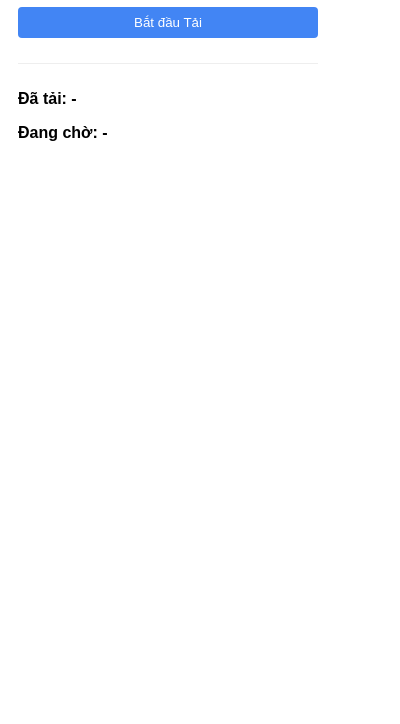
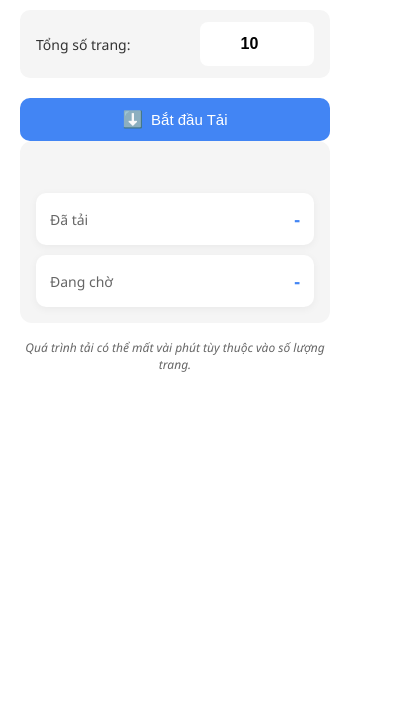
Before and after one commit to the-khiem7/GoogleCanvasDownload, a browser extension: page popup.html in a window 400 px wide. Shown: the part 120-844 px from the top of the page. Drawn offline with Linux system fonts and the light colour scheme.

Commit message:
Redesign UI

```diff
--- a/popup.html
+++ b/popup.html
@@ -5,86 +5,281 @@
   <meta name="viewport" content="width=device-width, initial-scale=1.0">
   <title>Google Canvas Download</title>
   <style>
+    :root {
+      --primary-color: #4285F4;
+      --primary-hover: #3367D6;
+      --success-color: #34A853;
+      --success-hover: #2E8B57;
+      --text-color: #333;
+      --light-gray: #f5f5f5;
+      --border-color: #e0e0e0;
+      --gradient: linear-gradient(135deg, #4285F4, #34A853);
+    }
+
     body {
-      width: 300px;
-      font-family: Arial, sans-serif;
+      width: 350px;
+      font-family: 'Segoe UI', Roboto, Arial, sans-serif;
+      padding: 0;
+      margin: 0;
+      background-color: #fff;
+      color: var(--text-color);
+    }
+
+    .container {
+      display: grid;
+      grid-template-columns: 1fr;
+      grid-gap: 16px;
+      padding: 0;
+    }
+
+    .header {
+      background: var(--gradient);
+      color: white;
+      padding: 24px 20px;
+      position: relative;
+      overflow: hidden;
+      border-radius: 0 0 30% 0;
+    }
+
+    .header h2 {
+      margin: 0;
+      font-size: 24px;
+      text-align: left;
+      font-weight: 500;
+      color: white;
+      text-shadow: 0 1px 2px rgba(0,0,0,0.1);
+    }
+
+    .header::after {
+      content: "";
+      position: absolute;
+      bottom: -10px;
+      right: -10px;
+      width: 60px;
+      height: 60px;
+      background: rgba(255,255,255,0.1);
+      border-radius: 50%;
+    }
+
+    .content {
+      padding: 0 20px 20px;
+    }
+
+    .card {
+      background: #fff;
+      border-radius: 12px;
+      box-shadow: 0 4px 20px rgba(0, 0, 0, 0.06);
+      padding: 20px;
+      transition: all 0.3s ease;
+      margin-bottom: 16px;
+    }
+
+    .input-panel {
+      display: flex;
+      align-items: center;
+      margin-bottom: 20px;
+      background: var(--light-gray);
+      padding: 12px 16px;
+      border-radius: 10px;
+    }
+
+    .input-group {
+      display: flex;
+      align-items: center;
+      width: 100%;
+      margin: 0;
+    }
+
+    .input-group label {
+      flex: 1;
+      font-size: 14px;
+      font-weight: 500;
+    }
+
+    .input-group input {
+      width: 80px;
+      padding: 12px 16px;
+      border: 1px solid transparent;
+      border-radius: 8px;
+      font-size: 16px;
+      transition: all 0.2s;
+      background: white;
+      text-align: center;
+      font-weight: bold;
+    }
+
+    .input-group input:focus {
+      outline: none;
+      border-color: var(--primary-color);
+      box-shadow: 0 0 0 2px rgba(66, 133, 244, 0.2);
+    }
+
+    .actions {
+      display: flex;
+      flex-direction: row;
+      gap: 12px;
+    }
+
+    .btn {
+      flex: 1;
+      background-color: var(--primary-color);
+      color: white;
+      border: none;
+      padding: 12px 16px;
+      border-radius: 10px;
+      cursor: pointer;
+      font-size: 15px;
+      font-weight: 500;
+      transition: all 0.3s;
+      display: flex;
+      align-items: center;
+      justify-content: center;
+      gap: 8px;
+    }
+
+    .btn:hover {
+      background-color: var(--primary-hover);
+      transform: translateY(-2px);
+      box-shadow: 0 4px 12px rgba(66, 133, 244, 0.2);
+    }
+
+    .btn:active {
+      transform: translateY(0);
+    }
+
+    .btn:disabled {
+      background-color: #ccc;
+      cursor: not-allowed;
+      transform: none;
+      box-shadow: none;
+    }
+
+    #startBtn {
+      background-color: var(--primary-color);
+    }
+
+    #startBtn::before {
+      content: "⬇️";
+      font-size: 1.1em;
+    }
+
+    #openFolderBtn {
+      display: none;
+      background-color: var(--success-color);
+    }
+
+    #openFolderBtn::before {
+      content: "📁";
+      font-size: 1.1em;
+    }
+
+    #openFolderBtn:hover {
+      background-color: var(--success-hover);
+      box-shadow: 0 4px 12px rgba(52, 168, 83, 0.2);
+    }
+
+    .status-card {
+      border-top: none;
+      border-radius: 12px;
+      background-color: var(--light-gray);
+      padding: 16px;
+    }
+
+    #statusMessage {
+      margin-bottom: 16px;
       padding: 10px;
+      border-radius: 8px;
+      font-size: 14px;
+      text-align: center;
     }
-    .container {
+
+    .progress-container {
       display: flex;
       flex-direction: column;
       gap: 10px;
     }
-    .input-group {
+
+    .progress-item {
+      background: white;
+      padding: 14px;
+      border-radius: 10px;
       display: flex;
-      gap: 10px;
+      justify-content: space-between;
       align-items: center;
+      box-shadow: 0 2px 8px rgba(0,0,0,0.05);
     }
-    #startBtn, #openFolderBtn {
-      background-color: #4285F4;
-      color: white;
-      border: none;
-      padding: 8px 16px;
-      border-radius: 4px;
-      cursor: pointer;
-      min-width: 120px;
+
+    .status-label {
+      font-weight: 500;
+      font-size: 14px;
+      color: #666;
     }
-    #startBtn:hover, #openFolderBtn:hover {
-      background-color: #3367D6;
+
+    #waitingPages, #downloadedPages {
+      font-weight: 600;
+      font-size: 18px;
+      color: var(--primary-color);
     }
-    #startBtn:disabled, #openFolderBtn:disabled {
-      background-color: #ccc;
-      cursor: not-allowed;
+
+    .success {
+      color: var(--success-color);
+      background-color: rgba(52, 168, 83, 0.1);
     }
-    #openFolderBtn {
-      display: none;
-      background-color: #34A853;
-      margin-top: 10px;
+
+    .error {
+      color: #ea4335;
+      background-color: rgba(234, 67, 53, 0.1);
     }
-    #openFolderBtn:hover {
-      background-color: #2E8B57;
+
+    .warning {
+      color: #fbbc05;
+      background-color: rgba(251, 188, 5, 0.1);
     }
-    .status {
-      margin-top: 15px;
-      border-top: 1px solid #eee;
-      padding-top: 10px;
-    }
-    #waitingPages, #downloadedPages {
-      font-weight: bold;
-      word-break: break-all;
-      display: inline-block;
-    }
-    .success {
-      color: green;
-    }
-    .error {
-      color: red;
-    }
-    .warning {
-      color: orange;
-    }
+
     .note {
       font-size: 12px;
       color: #666;
-      margin-top: 10px;
+      text-align: center;
+      margin-top: 16px;
+      font-style: italic;
     }
   </style>
 </head>
 <body>
   <div class="container">
-    <h2>Google Canvas Download</h2>
-    <div class="input-group">
-      <label for="totalPages">Tổng số trang:</label>
-      <input type="number" id="totalPages" min="1" value="10">
+    <div class="header">
+      <h2>GoogleDocs Canvas Download</h2>
     </div>
-    <button id="startBtn">Bắt đầu Tải</button>
-    <button id="openFolderBtn">Mở Thư Mục</button>
 
-    <div class="status">
-      <div id="statusMessage"></div>
-      <div>
-        <p><strong>Đã tải:</strong> <span id="downloadedPages">-</span></p>
-        <p><strong>Đang chờ:</strong> <span id="waitingPages">-</span></p>
+    <div class="content">
+      <div class="input-panel">
+        <div class="input-group">
+          <label for="totalPages">Tổng số trang:</label>
+          <input type="number" id="totalPages" min="1" value="10">
+        </div>
+      </div>
+
+      <div class="actions">
+        <button id="startBtn" class="btn">Bắt đầu Tải</button>
+        <button id="openFolderBtn" class="btn">Mở Thư Mục</button>
+      </div>
+
+      <div class="status-card">
+        <div id="statusMessage"></div>
+        <div class="progress-container">
+          <div class="progress-item">
+            <span class="status-label">Đã tải</span>
+            <span id="downloadedPages">-</span>
+          </div>
+          <div class="progress-item">
+            <span class="status-label">Đang chờ</span>
+            <span id="waitingPages">-</span>
+          </div>
+        </div>
+      </div>
+
+      <div class="note">
+        Quá trình tải có thể mất vài phút tùy thuộc vào số lượng trang.
       </div>
     </div>
   </div>
```
